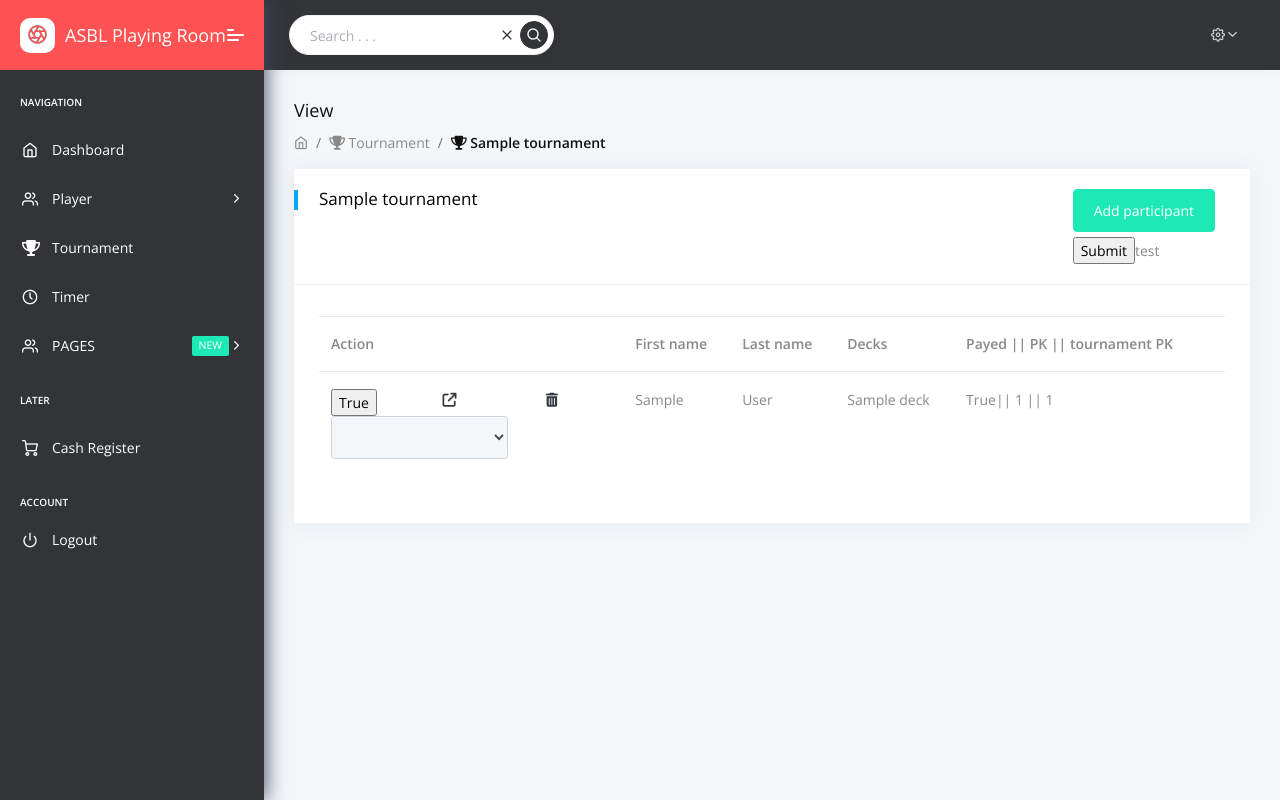
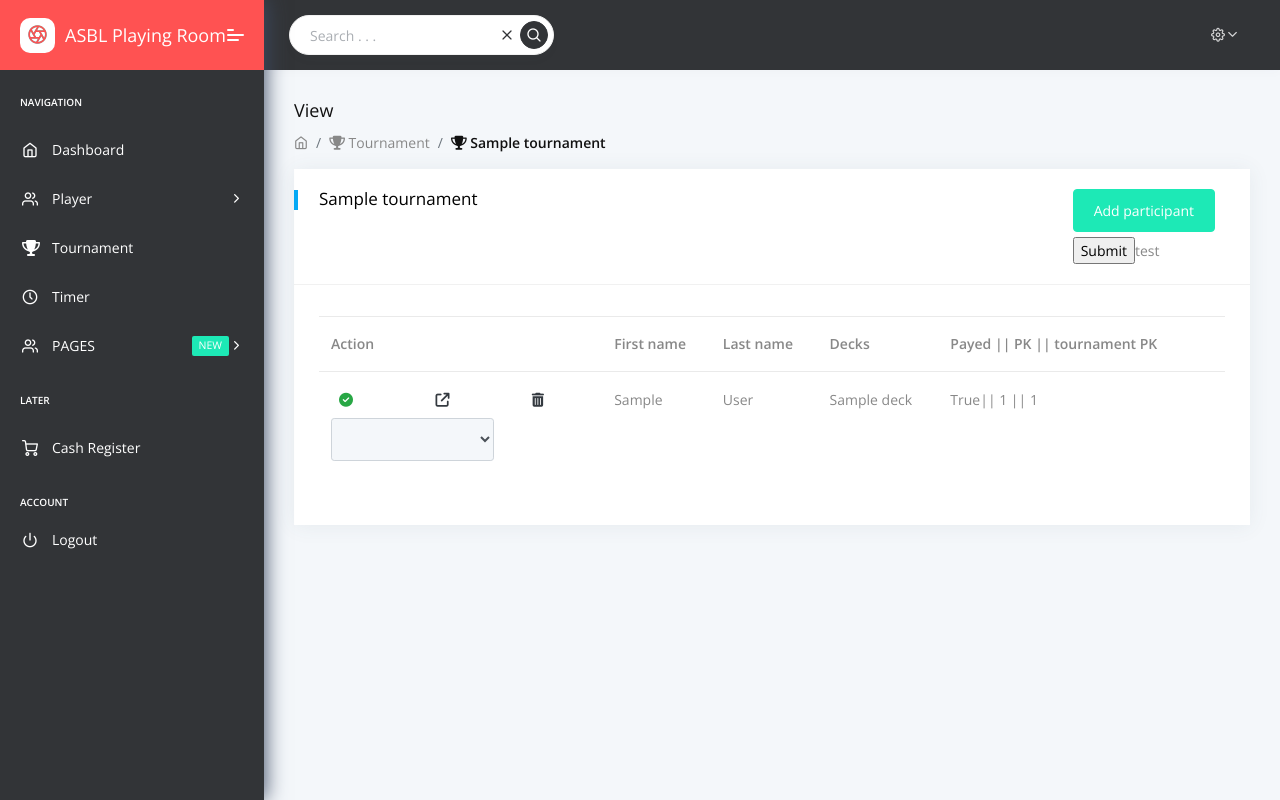
Before and after one commit to Apkyz/PlayingRoom-old-, a Django app: page /tournament/1/ in a window 1280 px wide. Run offline with Django 3.2, Linux system fonts and the light colour scheme; tables that the repository leaves empty hold one stand-in row (values such as "Sample post"); lists and menus that the app fills with data are empty; some libraries are stand-ins or nearby versions.

Commit message:
ptn de formulaire de merde, avc son btn qui va avc

```diff
--- a/apps/templates/tournament/view.html
+++ b/apps/templates/tournament/view.html
@@ -56,10 +56,17 @@
                                                     <td>
                                                         <div class="row">
                                                             <div class="col">
-
                                                                 <form method="post" action="participant_update/{{participant.pk}}">
                                                                     {% csrf_token %}
-                                                                    <input type='submit' value={{participant.payed}} ></input>
+                                                                        <label for='submit'>
+                                                                            {% if participant.payed %}
+                                                                            <i class="text-success fa fa-fw fa-solid fa-check-circle px-2"></i>
+                                                                            {% else %}
+                                                                            <i class="text-danger fa fa-fw fa-solid fa-circle px-2"></i>
+                                                                            {% endif %}
+                                                                        </label>
+                                                                        <input type='submit' id='submit' hidden>
+                                                                    </input>
                                                                 </form>
                                                             </div>
                                                             <div class="col">
--- a/requirements.txt
+++ b/requirements.txt
@@ -14,3 +14,4 @@ sqlparse==0.4.2
 toml==0.10.2
 urllib3==1.26.14
 whitenoise==5.3.0
+djangorestframework
```
